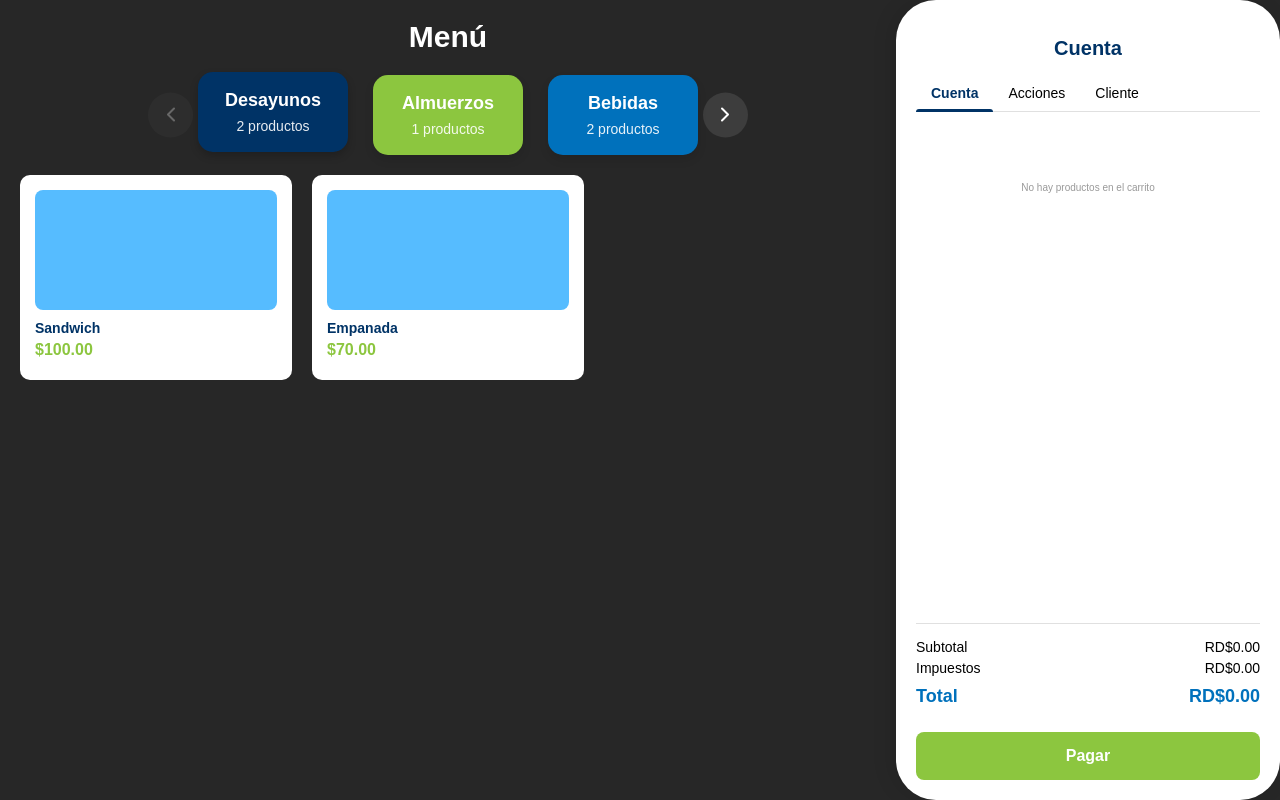
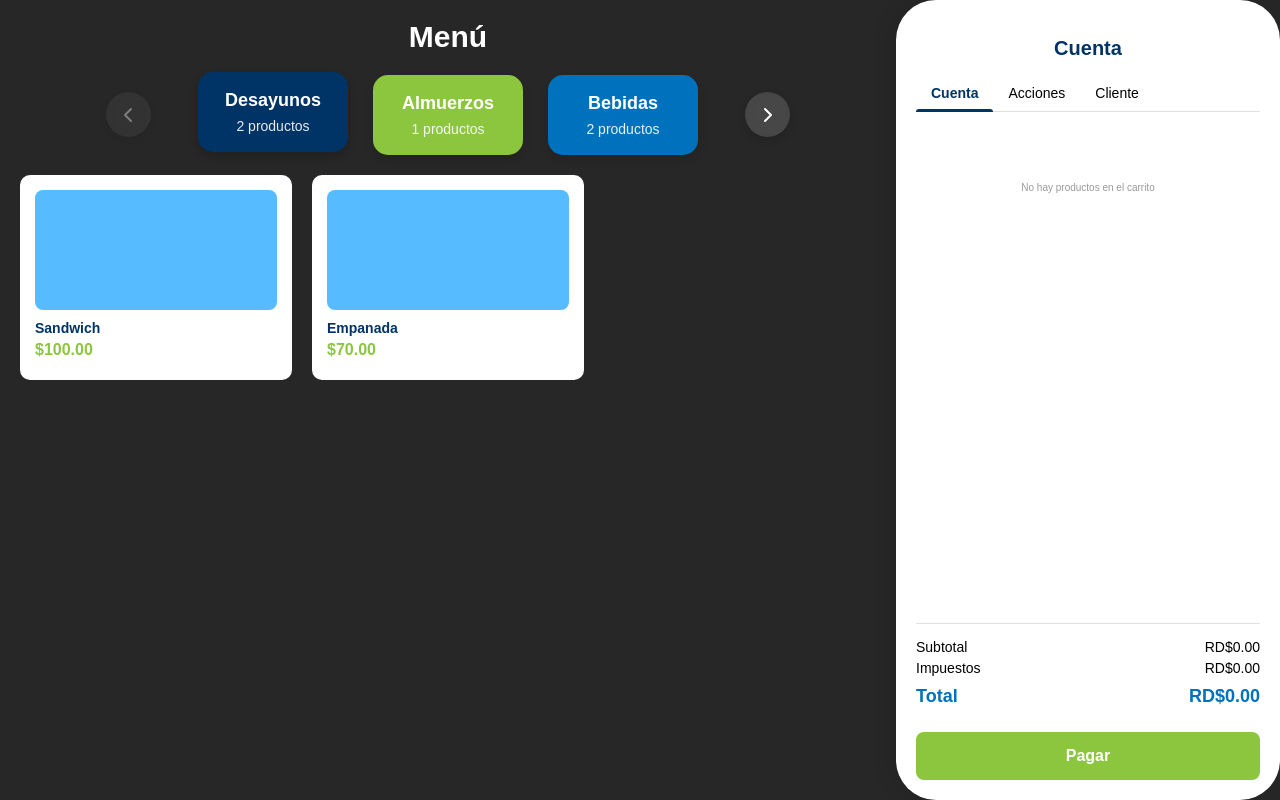
Before and after one commit to Angelrmatoz/sistema-cafeteria, a React (Vite) app: page /productos in a window 1280 px wide. Built offline with nearby package versions, Linux system fonts and the light colour scheme; a web font is replaced by a local one.

Commit message:
feat: Implementar componente de flechas de navegación y mejorar estilos

```diff
--- a/src/components/Arrows.jsx
+++ b/src/components/Arrows.jsx
@@ -23,8 +23,11 @@ const Arrows = ({
 }) => {
   return (
     <div className="navigation-arrows">
+      <div className="arrow-container arrow-container-left">
         <button
-        className={`arrow-btn arrow-prev ${disablePrevious ? "disabled" : ""}`}
+          className={`arrow-btn arrow-prev ${
+            disablePrevious ? "disabled" : ""
+          }`}
           onClick={onPrevious}
           disabled={disablePrevious}
           aria-label={`Ir a categoría ${previousName || "anterior"}`}
@@ -45,8 +48,10 @@ const Arrows = ({
               strokeLinejoin="round"
             />
           </svg>
-        {previousName && <span className="category-name">{previousName}</span>}
         </button>
+      </div>
+
+      <div className="arrow-container arrow-container-right">
         <button
           className={`arrow-btn arrow-next ${disableNext ? "disabled" : ""}`}
           onClick={onNext}
@@ -69,8 +74,8 @@ const Arrows = ({
               strokeLinejoin="round"
             />
           </svg>
-        {nextName && <span className="category-name">{nextName}</span>}
         </button>
+      </div>
     </div>
   );
 };
--- a/src/layouts/_productos.scss
+++ b/src/layouts/_productos.scss
@@ -93,22 +93,6 @@
                     box-shadow: 0 0 0.5rem rgba(255, 255, 255, 0.15);
                 }
 
-                &.left {
-                    left: 15%;
-
-                    @include respond-to(md) {
-                        left: 0;
-                    }
-                }
-
-                &.right {
-                    right: 15%;
-
-                    @include respond-to(md) {
-                        right: 0;
-                    }
-                }
-
                 &:disabled {
                     opacity: 0.3;
                     cursor: not-allowed;
@@ -135,16 +119,6 @@
                     padding: 0.5rem 1rem;
                     border-radius: 0.5rem;
                     pointer-events: none;
-                }
-
-                &.left .category-name {
-                    right: calc(100% + 1rem);
-                    transform: translateX(1rem);
-                }
-
-                &.right .category-name {
-                    left: calc(100% + 1rem);
-                    transform: translateX(-1rem);
                 }
 
                 &:hover {
--- a/src/pages/Productos.jsx
+++ b/src/pages/Productos.jsx
@@ -1,5 +1,6 @@
 import { useState } from "react";
 import Button from "../components/Button";
+import Arrows from "../components/Arrows";
 
 const Products = () => {
   const [cart, setCart] = useState([]);
@@ -88,51 +89,37 @@ const Products = () => {
       <div className="productos-sidebar">
         {" "}
         <div className="productos-sidebar__header">
-          <h2>Menú</h2>
+          <h2>Menú</h2>{" "}
         </div>{" "}
         <div className="categorias-navigation-container">
-          <button
-            className="navigation-arrow left"
-            onClick={navigateToPreviousCategory}
-            disabled={
+          <Arrows
+            onPrevious={navigateToPreviousCategory}
+            onNext={navigateToNextCategory}
+            disablePrevious={
               categories.findIndex((cat) => cat.id === selectedCategory) === 0
             }
-            title={
+            disableNext={
+              categories.findIndex((cat) => cat.id === selectedCategory) ===
+              categories.length - 1
+            }
+            previousName={
               categories.findIndex((cat) => cat.id === selectedCategory) > 0
-                ? `Ir a ${
-                    categories[
-                      categories.findIndex(
-                        (cat) => cat.id === selectedCategory
-                      ) - 1
-                    ]?.name
-                  }`
-                : "No hay categoría anterior"
-            }
-          >
-            <svg
-              width="24"
-              height="24"
-              viewBox="0 0 24 24"
-              fill="none"
-              xmlns="http://www.w3.org/2000/svg"
-            >
-              <path
-                d="M15 18L9 12L15 6"
-                stroke="currentColor"
-                strokeWidth="2"
-                strokeLinecap="round"
-                strokeLinejoin="round"
-              />
-            </svg>
-            <span className="category-name">
-              {categories.findIndex((cat) => cat.id === selectedCategory) > 0
                 ? categories[
                     categories.findIndex((cat) => cat.id === selectedCategory) -
                       1
                   ]?.name
-                : ""}
-            </span>
-          </button>
+                : ""
+            }
+            nextName={
+              categories.findIndex((cat) => cat.id === selectedCategory) <
+              categories.length - 1
+                ? categories[
+                    categories.findIndex((cat) => cat.id === selectedCategory) +
+                      1
+                  ]?.name
+                : ""
+            }
+          />
 
           <div className="categorias-container">
             {categories.map((category) => (
@@ -149,52 +136,6 @@ const Products = () => {
               </div>
             ))}
           </div>
-
-          <button
-            className="navigation-arrow right"
-            onClick={navigateToNextCategory}
-            disabled={
-              categories.findIndex((cat) => cat.id === selectedCategory) ===
-              categories.length - 1
-            }
-            title={
-              categories.findIndex((cat) => cat.id === selectedCategory) <
-              categories.length - 1
-                ? `Ir a ${
-                    categories[
-                      categories.findIndex(
-                        (cat) => cat.id === selectedCategory
-                      ) + 1
-                    ]?.name
-                  }`
-                : "No hay categoría siguiente"
-            }
-          >
-            <svg
-              width="24"
-              height="24"
-              viewBox="0 0 24 24"
-              fill="none"
-              xmlns="http://www.w3.org/2000/svg"
-            >
-              <path
-                d="M9 6L15 12L9 18"
-                stroke="currentColor"
-                strokeWidth="2"
-                strokeLinecap="round"
-                strokeLinejoin="round"
-              />
-            </svg>
-            <span className="category-name">
-              {categories.findIndex((cat) => cat.id === selectedCategory) <
-              categories.length - 1
-                ? categories[
-                    categories.findIndex((cat) => cat.id === selectedCategory) +
-                      1
-                  ]?.name
-                : ""}
-            </span>
-          </button>
         </div>{" "}
         <div className="productos-grid-container">
           {" "}
--- a/src/styles/components/_arrows.scss
+++ b/src/styles/components/_arrows.scss
@@ -3,44 +3,74 @@
 @use "sass:color";
 
 .navigation-arrows {
+    position: absolute;
+    width: 100%;
+    height: 100%;
+    pointer-events: none; // Para permitir clics en los elementos debajo
+    z-index: 10;
+
+    .arrow-container {
+        position: absolute;
+        top: 0;
+        height: 100%;
         @include flex(row, center, center, nowrap);
-    gap: 2rem;
-    margin: 1rem 0;
-    background-color: rgba(255, 255, 255, 0.05);
-    border-radius: 3rem;
-    padding: 0.8rem 1.5rem;
+        pointer-events: none;
+        z-index: 10;
+
+        &-left {
+            left: 10%;
+        }
+
+        &-right {
+            right: 10%;
+        }
+
+        @include respond-to(lg) {
+            &-left {
+                left: 0;
+            }
+
+            &-right {
+                right: 0;
+            }
+        }
+    }
 
     .arrow-btn {
         width: 4.5rem;
         height: 4.5rem;
         border-radius: 50%;
-        background: white;
+        background: rgba(255, 255, 255, 0.15); // Semi-transparente como solicitado
         border: none;
         box-shadow: 0 0.3rem 0.8rem rgba(0, 0, 0, 0.15);
         cursor: pointer;
         transition: all 0.3s ease;
-        color: $color-dga-blue;
+        color: white;
         position: relative;
+        pointer-events: auto; // Reactivamos los eventos de puntero para el botón
+        backdrop-filter: blur(5px); // Efecto de desenfoque para mejorar la semi-transparencia
 
         &:hover {
-            transform: translateY(-0.3rem);
-            box-shadow: 0 0.4rem 1rem rgba(0, 0, 0, 0.2);
-            background: color.adjust(white, $lightness: -5%);
+            background: rgba(255, 255, 255, 0.3);
+            transform: scale(1.15);
+            box-shadow: 0 0.4rem 1.2rem rgba(255, 255, 255, 0.2);
         }
 
         &:active {
-            transform: translateY(0);
-            box-shadow: 0 0.1rem 0.3rem rgba(0, 0, 0, 0.1);
+            transform: scale(0.95);
+            background: rgba(255, 255, 255, 0.2);
+            box-shadow: 0 0.2rem 0.5rem rgba(255, 255, 255, 0.1);
         }
 
         &.disabled {
-            opacity: 0.5;
+            opacity: 0.4;
             cursor: not-allowed;
+            pointer-events: none;
 
             &:hover {
                 transform: none;
                 box-shadow: 0 0.2rem 0.5rem rgba(0, 0, 0, 0.1);
-                background: white;
+                background: rgba(255, 255, 255, 0.15);
             }
         }
 
@@ -53,51 +83,48 @@
 
         .category-name {
             position: absolute;
-            bottom: -2.5rem;
-            font-size: 1.2rem;
             white-space: nowrap;
-            color: rgba(255, 255, 255, 0.7);
+            background: rgba(0, 0, 0, 0.7);
+            color: white;
+            font-size: 1.4rem;
+            padding: 0.5rem 1rem;
+            border-radius: 0.5rem;
             transition: all 0.3s ease;
             opacity: 0;
-            transform: translateY(-0.5rem);
+            pointer-events: none;
+            z-index: 15;
         }
 
         &:hover {
             .category-name {
                 opacity: 1;
-                transform: translateY(0);
             }
         }
 
-        // Para pantallas mayores a md (que es equivalente a invertir el respond-to)
-        // El respond-to normal define max-width, así que invertimos la lógica
-        // aplicando estilos para pantallas distintas a md
-        @media (min-width: $breakpoint-md) {
+        // Posicionamiento para los nombres de categoría en hover
         &.arrow-prev .category-name {
             right: calc(100% + 1rem);
-                bottom: auto;
             top: 50%;
             transform: translateY(-50%);
-                opacity: 0;
-
-                &:hover,
-                &:focus {
-                    opacity: 1;
-                }
         }
 
         &.arrow-next .category-name {
             left: calc(100% + 1rem);
-                bottom: auto;
             top: 50%;
             transform: translateY(-50%);
-                opacity: 0;
+        }
 
-                &:hover,
-                &:focus {
-                    opacity: 1;
+        // Ajustes para pantallas pequeñas
+        @include respond-to(md) {
+
+            &.arrow-prev .category-name,
+            &.arrow-next .category-name {
+                top: auto;
+                bottom: -3.5rem;
+                left: 50%;
+                right: auto;
+                transform: translateX(-50%);
             }
         }
     }
 }
-}
```
Lines whose indentation alone changed are shown as unchanged.
